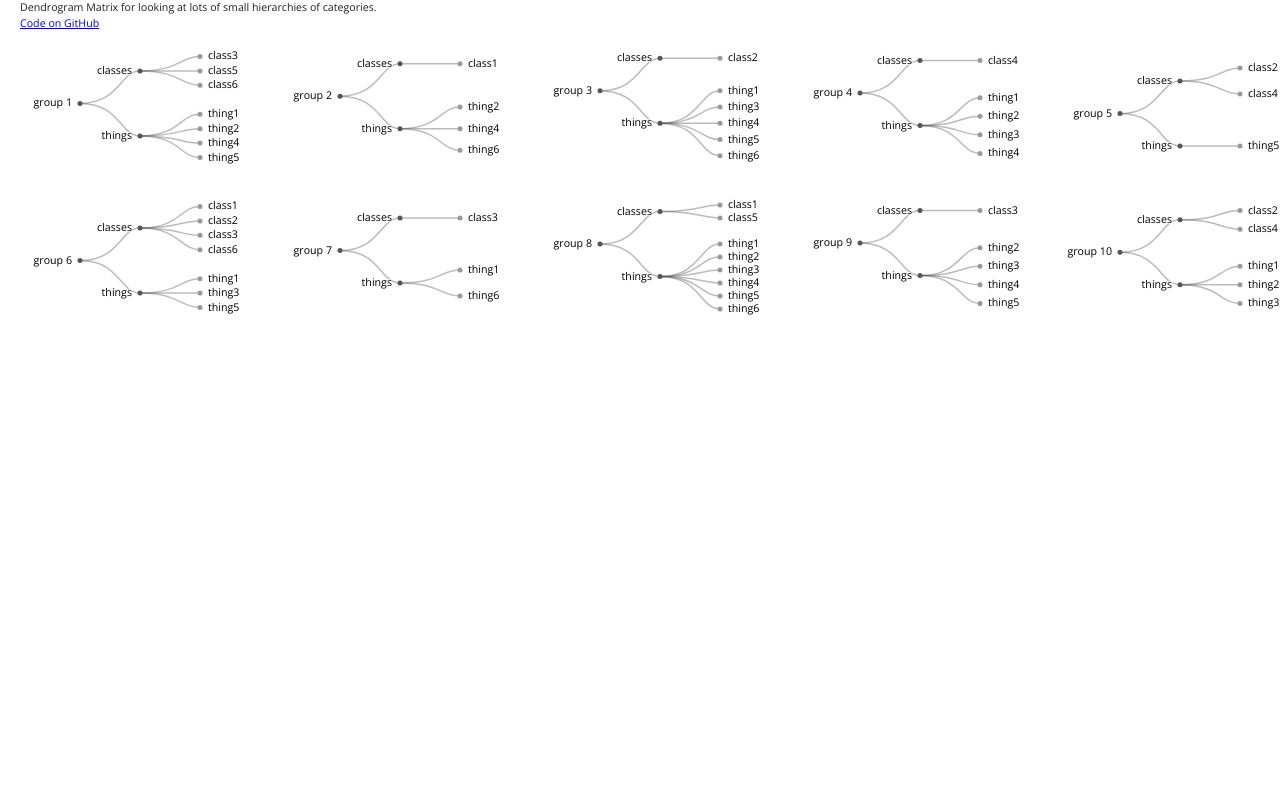
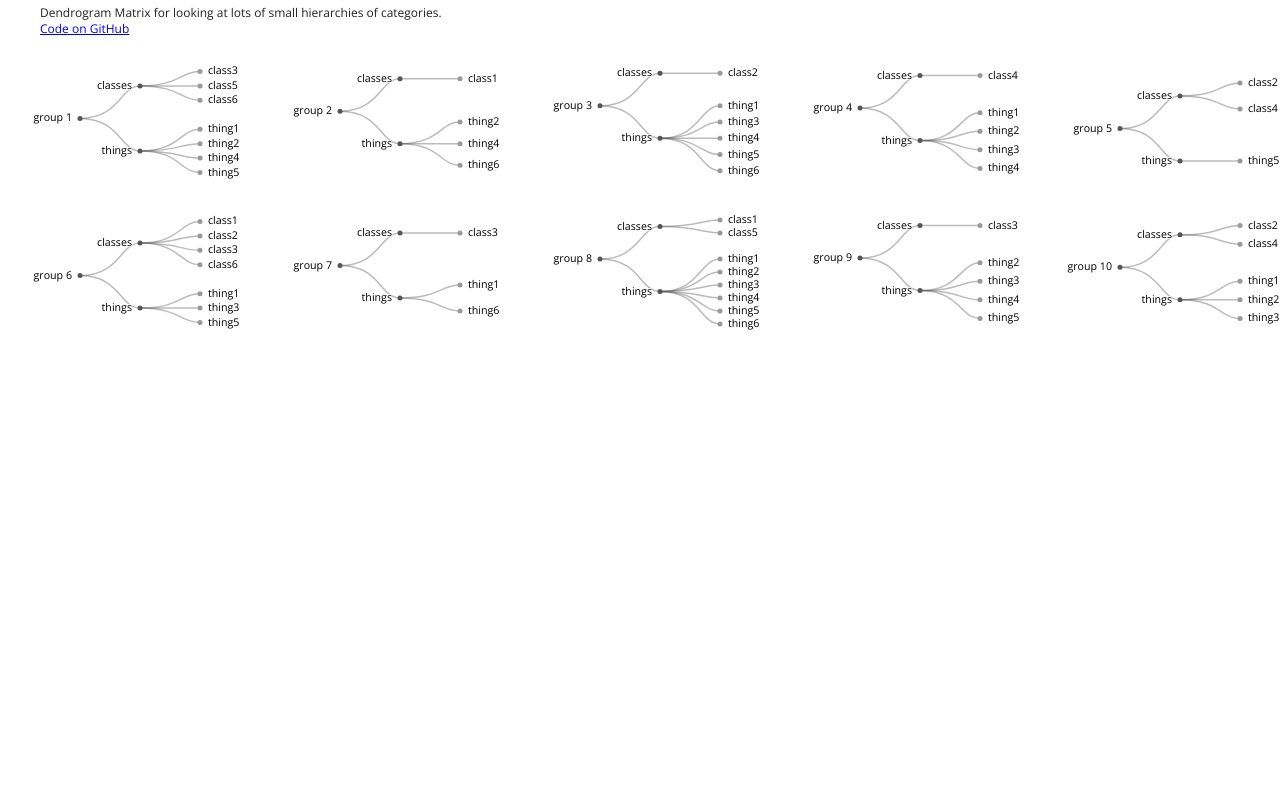
Before and after one commit to harpninja/dendrogram-matrix, a plain HTML site: page index.html in a window 1280 px wide. Shown: the part 51-848 px from the top of the page. Drawn offline with nearby package versions, Linux system fonts and the light colour scheme.

Commit message:
Minor change to style.

```diff
--- a/index.html
+++ b/index.html
@@ -35,12 +35,22 @@
 			  stroke-opacity: 0.4;
 			  stroke-width: 1.5px;
 			}
+			.standard {
+				font-family: 'Open Sans', sans-serif;
+				font-size: 9pt;
+				line-height: 12pt;
+				background: #ffffff;
+				color: #222222;
+				margin: 20px;
+			}
 	</style>
 </head>
 <body>
 	<h1>Dendrogram Matrix</h1>
+	<div class='standard'>
 	<p>Dendrogram Matrix for looking at lots of small hierarchies of categories. <br>
 		<a href='https://github.com/harpninja/dendrogram-matrix'>Code on GitHub</a></p>
+	</div>
 <script src='https://d3js.org/d3.v4.min.js'></script>
 <script>
 
```
